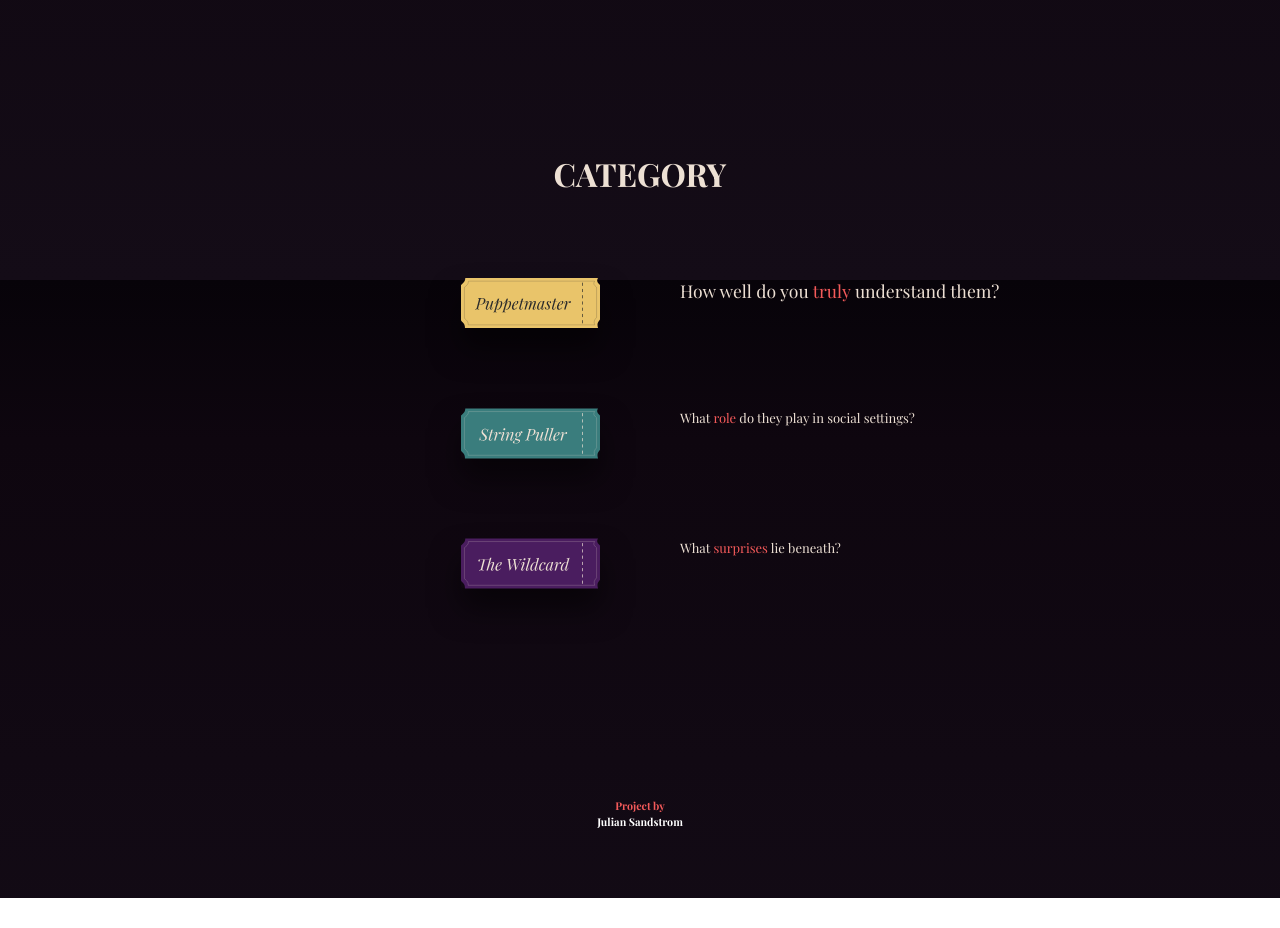
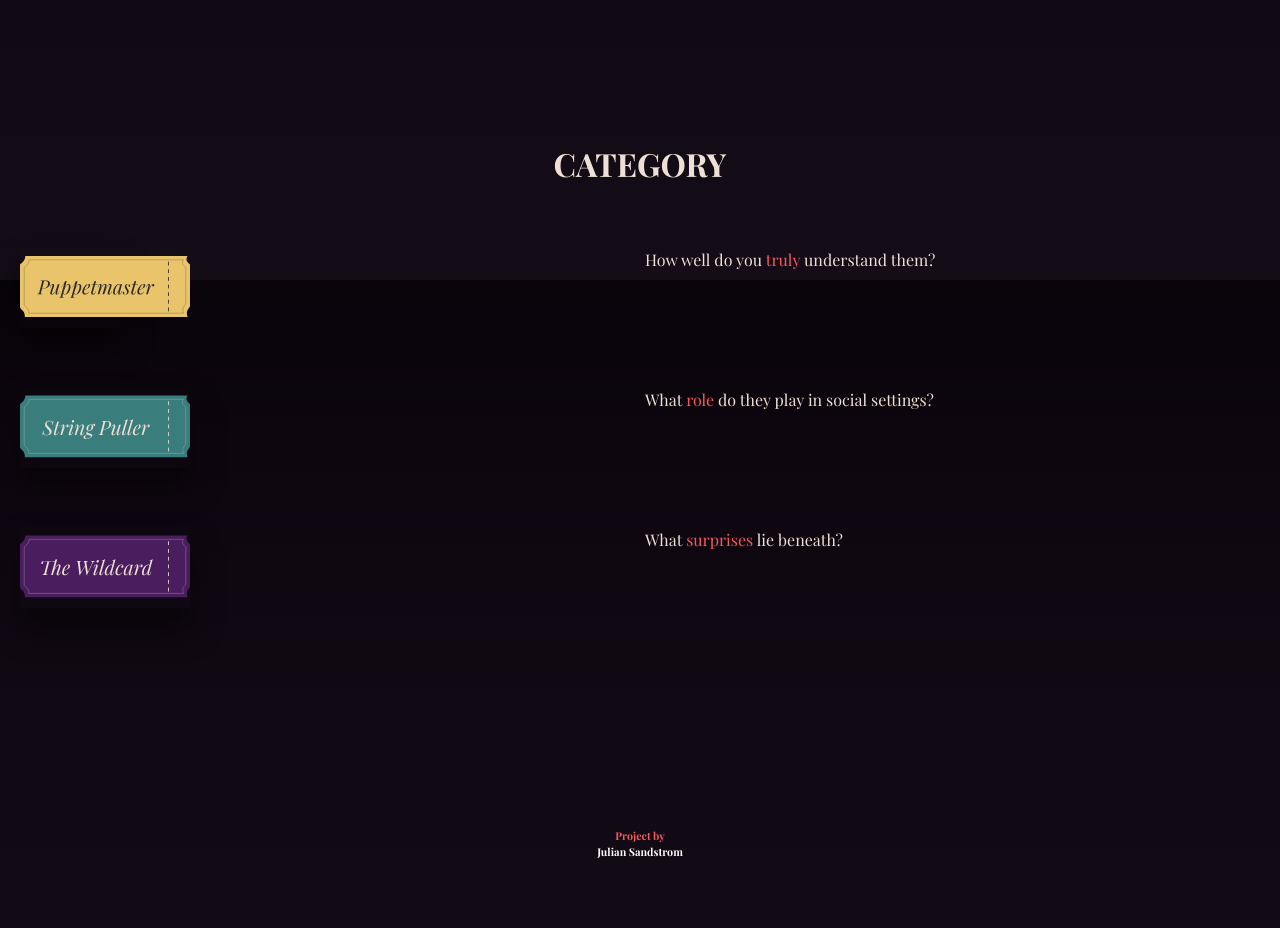
Before and after one commit to julsandstrom/PuppeteerMe, a React (Vite) app: page / in a window 1280 px wide. Shown: the part 520-1448 px from the top of the page. Before the commit the page ends 1418 px from the top, so only its background shows below. Built offline with nearby package versions, Linux system fonts and the light colour scheme.

Commit message:
adjustments

```diff
--- a/src/App.css
+++ b/src/App.css
@@ -6,6 +6,7 @@ body {
   margin: 0;
   padding: 0;
   height: 100%;
+
   -webkit-font-smoothing: antialiased;
   -moz-osx-font-smoothing: grayscale;
 }
@@ -15,6 +16,29 @@ body {
   margin: 0;
   padding: 0;
   box-sizing: border-box;
+}
+.swinging-puppet {
+  transform-origin: top center;
+  animation: swing 4s ease-in-out infinite;
+  border: 1px solid green;
+}
+
+@keyframes swing {
+  0% {
+    transform: rotate(0deg);
+  }
+  25% {
+    transform: rotate(2deg);
+  }
+  50% {
+    transform: rotate(0deg);
+  }
+  75% {
+    transform: rotate(-2deg);
+  }
+  100% {
+    transform: rotate(0deg);
+  }
 }
 
 .hidden-image {
@@ -34,7 +58,7 @@ button {
   justify-content: center;
   height: 35vh;
 
-  margin-top: 40px;
+  margin-top: 20px;
   margin-bottom: 80px;
 }
 .logo {
--- a/src/Homepage/Category.jsx
+++ b/src/Homepage/Category.jsx
@@ -67,7 +67,11 @@ const Category = () => {
         className={styles.puppetmasterBtn}
         onClick={() => handleClick("puppetmaster")}
       >
-        <img src={puppetmaster} alt="puppetmaster button" />
+        <img
+          className={styles.puppetmasterLogo}
+          src={puppetmaster}
+          alt="puppetmaster button"
+        />
       </button>
       <p className={styles.categoryInfoMaster}>
         How well do you <span className={styles.redPop}>truly</span> understand
@@ -78,7 +82,11 @@ const Category = () => {
         className={styles.stringpullerBtn}
         onClick={() => handleClick("stringpuller")}
       >
-        <img src={stringpuller} alt="stringpuller button" />
+        <img
+          className={styles.stringpullerLogo}
+          src={stringpuller}
+          alt="stringpuller button"
+        />
       </button>
       <p className={styles.categoryInfoPuller}>
         What <span className={styles.redPop}>role</span> do they play in social
@@ -89,7 +97,11 @@ const Category = () => {
         className={styles.wildcardBtn}
         onClick={() => handleClick("wildcard")}
       >
-        <img src={wildcard} alt="wildcard button" />
+        <img
+          className={styles.wildcardLogo}
+          src={wildcard}
+          alt="wildcard button"
+        />
       </button>
       <p className={styles.categoryInfoWild}>
         What <span className={styles.redPop}>surprises</span> lie beneath?
--- a/src/Homepage/Category.module.css
+++ b/src/Homepage/Category.module.css
@@ -1,8 +1,10 @@
 .categoryContainer {
   display: grid;
   grid-template-columns: 1fr 1fr;
-  gap: 80px;
-  padding: 10px;
+  grid-template-rows: auto;
+  row-gap: 60px;
+  column-gap: 10px;
+  padding: 20px;
 }
 
 .categoryTitle {
@@ -14,30 +16,39 @@
   text-align: center;
   font-size: 2rem;
 }
+
+.puppetmasterLogo {
+  width: 170px;
+}
+.stringpullerLogo {
+  width: 170px;
+}
+.wildcardLogo {
+  width: 170px;
+}
 .puppetmasterBtn {
-  width: fit-content;
   background: none;
   border: none;
   grid-area: 2/1;
-
-  justify-self: flex-end;
-  height: 50px;
+  justify-self: flex-start;
+  align-self: flex-start;
 }
 .stringpullerBtn {
   grid-area: 3/1;
   width: fit-content;
   background: none;
   border: none;
-  justify-self: flex-end;
-  height: 50px;
+  justify-self: flex-start;
+
+  align-self: flex-start;
 }
 .wildcardBtn {
   grid-area: 4/1;
   width: fit-content;
   background: none;
   border: none;
-  justify-self: flex-end;
-  height: 50px;
+  justify-self: flex-start;
+  align-self: flex-start;
 }
 .wildcardBtn:hover {
   cursor: pointer;
@@ -45,19 +56,21 @@
 .categoryInfoMaster {
   grid-area: 2/2;
   color: #ede0d4;
-  font-size: 1.1rem;
+  font-size: 1rem;
+  margin: 0;
+  padding: 0;
 }
 
 .categoryInfoPuller {
   grid-area: 3/2;
   color: #ede0d4;
-  font-size: 13px;
+  font-size: 1rem;
 }
 
 .categoryInfoWild {
   grid-area: 4/2;
   color: #ede0d4;
-  font-size: 13px;
+  font-size: 1rem;
 }
 .redPop {
   color: #f45a5a;
@@ -95,19 +108,19 @@
   display: flex;
   justify-content: center;
   align-items: center;
-  gap: 50px;
+  gap: 60px;
 }
 .enterStageBtn {
   background-color: #3a7d7d;
   color: white;
   font-size: 1.2rem;
   height: 50px;
-  width: 120px;
+  width: 140px;
 }
 .backBtn {
   background-color: #ede0d4;
   color: rgb(15, 15, 15);
   font-size: 1.2rem;
   height: 50px;
-  width: 120px;
+  width: 80px;
 }
--- a/src/Homepage/Puppet.jsx
+++ b/src/Homepage/Puppet.jsx
@@ -1,9 +1,9 @@
-const Logo = "/svgs/logo-main.svg";
+import Logo from "/svgs/logo-main.svg?raw";
 
 const Puppet = () => {
   return (
-    <nav className="nav-container">
-      <img className="logo" src={Logo} alt="puppeteer me logo" />
+    <nav className="nav-container ">
+      <div dangerouslySetInnerHTML={{ __html: Logo }} />
     </nav>
   );
 };
--- a/src/Summary/Summary.module.css
+++ b/src/Summary/Summary.module.css
@@ -1,9 +1,4 @@
 .summaryContainer {
-  min-height: 100vh;
-  background-image: url("/images/background-mobile.png");
-  background-repeat: no-repeat;
-  background-size: 100% 100%;
-  background-position: top;
   display: flex;
   justify-content: center;
   flex-direction: column;
@@ -11,19 +6,38 @@
   color: white;
   padding: 20px;
 }
+.categoryTitle {
+  display: flex;
+  justify-content: center;
+  flex-direction: column;
+  align-items: center;
+  padding-top: 40px;
+  margin-bottom: 100px;
+  gap: 20px;
+}
+.categoryCard {
+  height: 100px;
+}
 .summaryText {
   line-height: 1.5;
-  font-size: 1.5rem;
-  padding-bottom: 100px;
+  font-size: 1.3rem;
+
   text-align: center;
   color: #ede0d4;
 }
+.summaryStage {
+  width: 300px;
+  justify-self: flex-end;
+  align-self: flex-end;
+  margin-top: 0px;
+  padding-bottom: 150px;
+}
 .startOverBtn {
   margin: 20px;
-
-  color: black;
+  text-align: center;
+  color: #2b2b2b;
   width: 110px;
   height: 50px;
-  font-size: 1.2rem;
+  font-size: 1rem;
   background-color: #d9d9d9;
 }
--- a/src/Summary/SummaryPage.jsx
+++ b/src/Summary/SummaryPage.jsx
@@ -1,4 +1,9 @@
 import usePuppeteerStore from "/src/store/puppeteerStore";
+import puppetmaster from "/src/assets/puppetmaster-category.svg";
+import stringpuller from "/src/assets/stringpuller-category.svg";
+import wildcard from "/src/assets/wildcard-category.svg";
+import summaryStage from "/src/assets/summary-stage.svg";
+
 import { traits } from "/src/data/traits.js";
 import { questionsByCategory } from "/src/data/index.js";
 import styles from "./Summary.module.css";
@@ -6,6 +11,12 @@ import { useEffect } from "react";
 
 const SummaryPage = () => {
   const { name, category, answers, resetQuiz } = usePuppeteerStore();
+
+  const categoryLogos = {
+    puppetmaster: puppetmaster,
+    stringpuller: stringpuller,
+    wildcard: wildcard,
+  };
 
   const selectedQuestions = questionsByCategory[category];
 
@@ -23,7 +34,15 @@ const SummaryPage = () => {
   }, []);
   return (
     <div className={styles.summaryContainer}>
+      <div className={styles.categoryTitle}>
+        <img
+          className={styles.categoryCard}
+          src={categoryLogos[category] || puppetmaster}
+          alt={`${category} button`}
+        />{" "}
+      </div>
       <p className={styles.summaryText}>{summaryText}</p>
+      <img className={styles.summaryStage} src={summaryStage} alt="spotlight" />
       <button onClick={resetQuiz} className={styles.startOverBtn}>
         Exit Stage
       </button>
```
Also changed, not shown: public/svgs/logo-main.svg, src/assets/summary-stage.svg (added).
